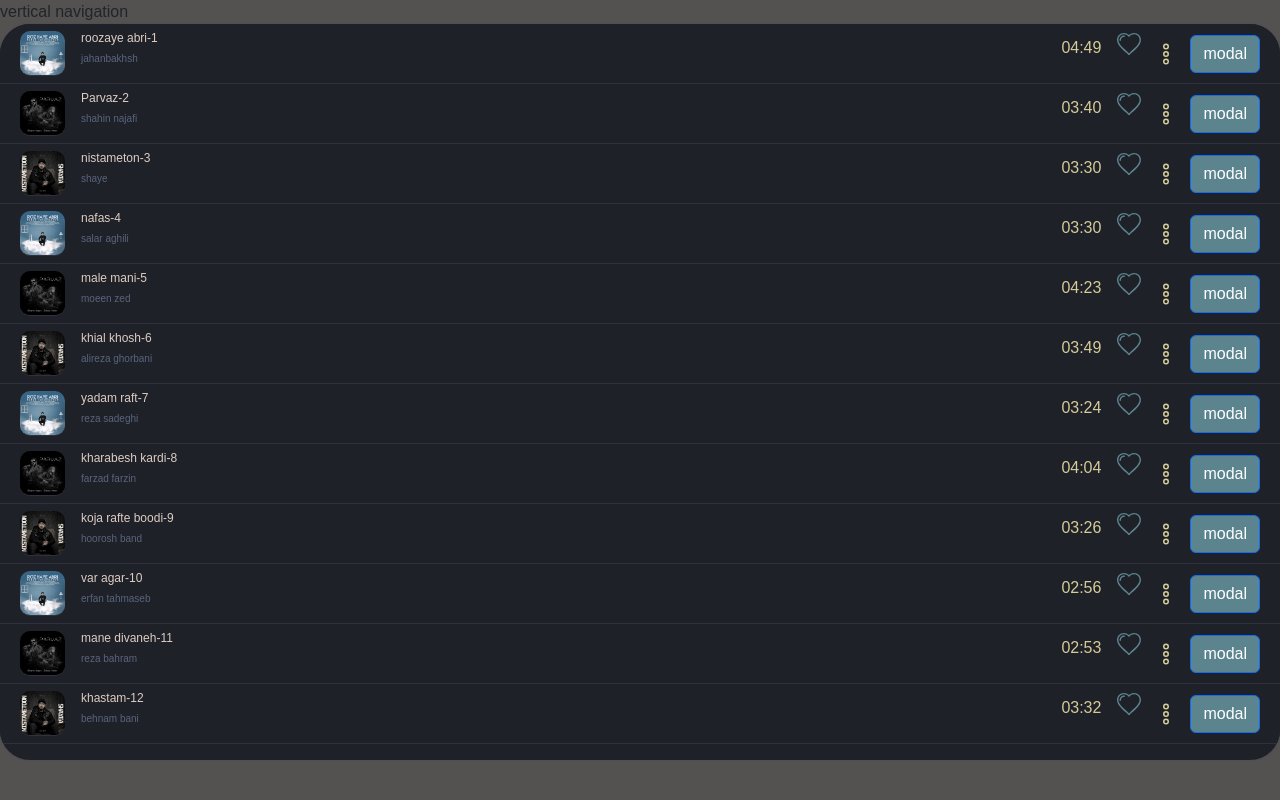
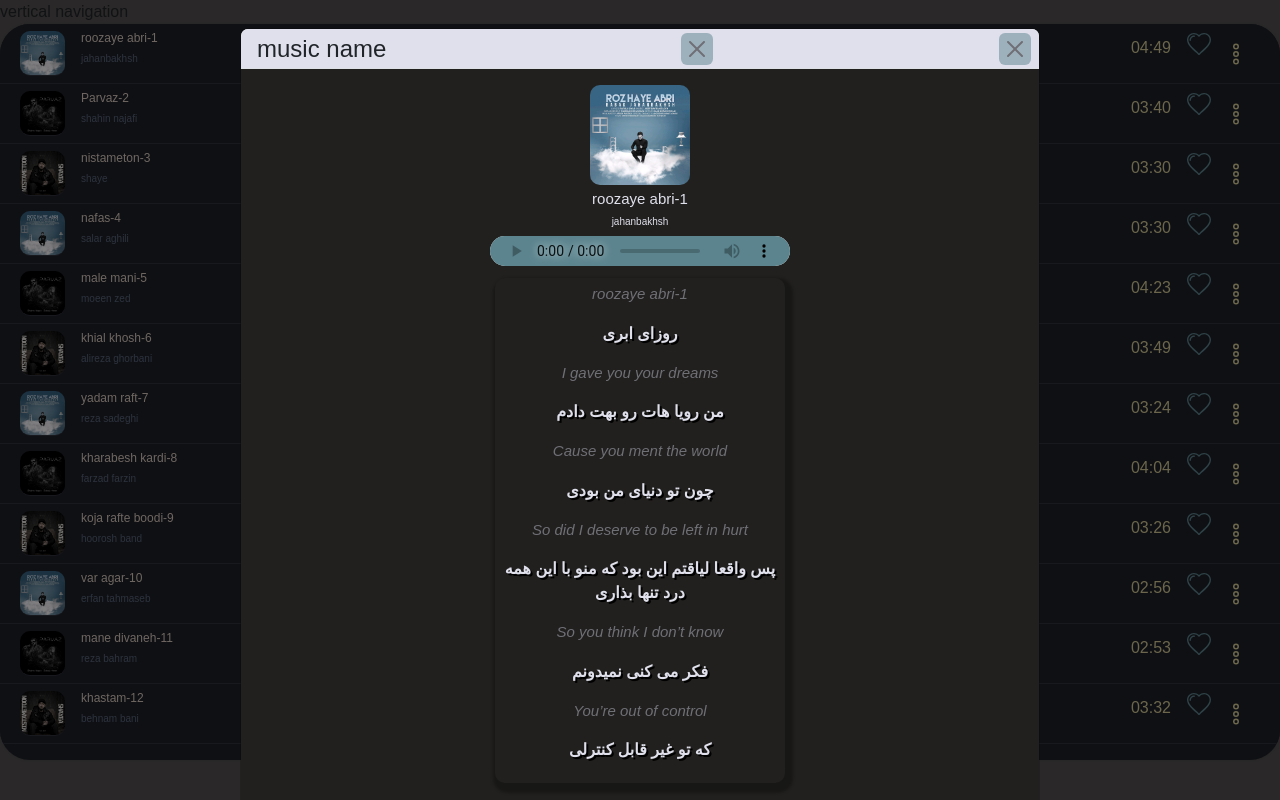
Before and after one commit to asma-gaini/magicSound-react, a React (Vite) app: page / in a window 1280 px wide. Both pictures are taken after a click on the element 50 px from the left and 53 px from the top of the page. Built offline with nearby package versions, Linux system fonts and the light colour scheme.

Commit message:
st information modal single song with reducer

```diff
--- a/package.json
+++ b/package.json
@@ -10,10 +10,12 @@
     "preview": "vite preview"
   },
   "dependencies": {
+    "@reduxjs/toolkit": "^2.2.6",
     "bootstrap": "^5.3.3",
     "react": "^18.3.1",
     "react-bootstrap": "^2.10.3",
     "react-dom": "^18.3.1",
+    "react-redux": "^9.1.2",
     "react-router-dom": "^6.24.0"
   },
   "devDependencies": {
--- a/src/features/playList/ModalSingleSong.jsx
+++ b/src/features/playList/ModalSingleSong.jsx
@@ -2,8 +2,11 @@ import "./ModalSingleSong.css";
 
 import Button from "react-bootstrap/Button";
 import Modal from "react-bootstrap/Modal";
+import { useSelector } from "react-redux";
 
 function ModalSingleSong(props) {
+  const songInfo = useSelector((store) => store.app.songModalInfo);
+
   return (
     <Modal
       {...props}
@@ -24,44 +27,33 @@ function ModalSingleSong(props) {
       <Modal.Body>
         <div className="modalContent-body">
           <div className="modalSong-Image">
-            <img
-              src="../image/music cover/shaye-nistameton.png"
-              alt=""
-              id="single-song-image"
-            />
+            <img src={songInfo?.image} alt="" id="single-song-image" />
           </div>
           <div className="modalSong-info">
             <h3 className="modalSong-title" id="modalSong-title">
-              khial khosh-6
+              {songInfo?.title}
             </h3>
             <h3 className="modalSong-artistName" id="modalSong-artistName">
-              alireza ghorbani
+              {songInfo?.artist}
             </h3>
           </div>
           <audio
-            src="https://dl.rozmusic.com/Music/1399/04/29/Alireza%20Ghorbani%20-%20Khiale%20Khosh%20%28128%29.mp3"
+            src={songInfo?.audioSrc}
             controls="controls"
             alt=""
             className="modualSong-audio"
             id="single-song"
           ></audio>
           <div className="text">
-            <p className="textContent englishFont">khial khosh</p>
-            <p className="textContent persionFont">خیال خوش</p>
-            <p className="textContent englishFont"> I gave you your dreams</p>
-            <p className="textContent persionFont">من رویا هات رو بهت دادم</p>
-            <p className="textContent englishFont"> Cause you ment the world</p>
-            <p className="textContent persionFont">چون تو دنیای من بودی</p>
-            <p className="textContent englishFont">
-              So did I deserve to be left in hurt
-            </p>
-            <p className="textContent persionFont">
-              پس واقعا لیاقتم این بود که منو با این همه درد تنها بذاری
-            </p>
-            <p className="textContent englishFont">So you think I don’t know</p>
-            <p className="textContent persionFont">فکر می کنی نمیدونم</p>
-            <p className="textContent englishFont">You’re out of control</p>
-            <p className="textContent persionFont">که تو غیر قابل کنترلی</p>
+            {songInfo?.textMusic.split("/").map((text, i) => (
+              <p
+                className={`textContent ${
+                  i % 2 === 0 ? "persionFont" : "englishFont"
+                }`}
+              >
+                {text}
+              </p>
+            ))}
           </div>
         </div>
       </Modal.Body>
--- a/src/features/playList/Playlist.jsx
+++ b/src/features/playList/Playlist.jsx
@@ -1,6 +1,7 @@
+import { useDispatch, useSelector } from "react-redux";
+import { closeSongModal } from "../../store/slices/appSlice.js";
 import PlaylistItem from "./PlaylistItem.jsx";
-
-import { useState } from "react";
+import ModalSingleSong from "./ModalSingleSong";
 
 const data_music_player = [
   {
@@ -259,8 +260,10 @@ const data_music_player = [
 
 function Playlist() {
   const data = data_music_player;
-  const [modalShow, setModalShow] = useState(false);
+  const dispatch = useDispatch();
+  const modalOpen = useSelector((store) => store.app.songModalOpen);
   return (
+    <>
       <div id="playerList">
         <div className="music-app">
           <div className="content">
@@ -272,6 +275,11 @@ function Playlist() {
           </div>
         </div>
       </div>
+      <ModalSingleSong
+        show={modalOpen}
+        onHide={() => dispatch(closeSongModal())}
+      />
+    </>
   );
 }
 
--- a/src/features/playList/PlaylistItem.jsx
+++ b/src/features/playList/PlaylistItem.jsx
@@ -5,6 +5,8 @@ import ModalSingleSong from "./ModalSingleSong";
 import Button from "react-bootstrap/Button";
 import Modal from "react-bootstrap/Modal";
 import OptionSong from "./OptionSong";
+import { useDispatch } from "react-redux";
+import { openSongModal, setSongModalInfo } from "../../store/slices/appSlice";
 function PlaylistItem({ item }) {
   const {
     title,
@@ -16,15 +18,20 @@ function PlaylistItem({ item }) {
     time,
     textMusic,
   } = item;
-  const [modalShow, setModalShow] = useState(false);
 
+  const dispatch = useDispatch();
+
+  const handleOpenModal = () => {
+    dispatch(setSongModalInfo(item));
+    dispatch(openSongModal());
+  };
   return (
     <li className="playList-item">
       <div
         className="playList-item-div-image"
         id="1"
-        // variant="primary"
-        // onClick={() => setModalShow(true)}
+        variant="primary"
+        onClick={handleOpenModal}
         // onclick={togglePlay(1)}
         data-bs-toggle="modal"
         data-bs-target="#myModal"
@@ -53,11 +60,10 @@ function PlaylistItem({ item }) {
       </div>
 
       <OptionSong id={id} />
-
-      <Button variant="primary" onClick={() => setModalShow(true)}>
+      {/*
+      <Button variant="primary" onClick={handleOpenModal}>
         modal
-      </Button>
-      <ModalSingleSong show={modalShow} onHide={() => setModalShow(false)} />
+      </Button> */}
     </li>
   );
 }
--- a/src/main.jsx
+++ b/src/main.jsx
@@ -3,9 +3,13 @@ import ReactDOM from "react-dom/client";
 import App from "./App.jsx";
 import "./index.css";
 import "bootstrap/dist/css/bootstrap.min.css";
+import { store } from "./store/store";
+import { Provider } from "react-redux";
 
 ReactDOM.createRoot(document.getElementById("root")).render(
   <React.StrictMode>
-    <App />
+    <Provider store={store}>
+      <App />
+    </Provider>
   </React.StrictMode>
 );
--- /dev/null
+++ b/src/store/slices/appSlice.js
@@ -0,0 +1,27 @@
+import { createSlice } from "@reduxjs/toolkit";
+
+const initialState = {
+  songModalInfo: undefined,
+  songModalOpen: false,
+};
+
+export const appSlice = createSlice({
+  name: "app",
+  initialState,
+  reducers: {
+    setSongModalInfo: (state, actions) => {
+      state.songModalInfo = actions.payload;
+    },
+    openSongModal: (state) => {
+      state.songModalOpen = true;
+    },
+    closeSongModal: (state) => {
+      state.songModalOpen = false;
+    },
+  },
+});
+
+export const { setSongModalInfo, openSongModal, closeSongModal } =
+  appSlice.actions;
+
+export default appSlice.reducer;
--- /dev/null
+++ b/src/store/store.js
@@ -0,0 +1,8 @@
+import { configureStore } from "@reduxjs/toolkit";
+import appSliceReducer from "./slices/appSlice";
+
+export const store = configureStore({
+  reducer: {
+    app: appSliceReducer,
+  },
+});
```
Also changed, not shown: 1 other file (tests, documents, lock files or other folders). Lines whose indentation alone changed are shown as unchanged.
